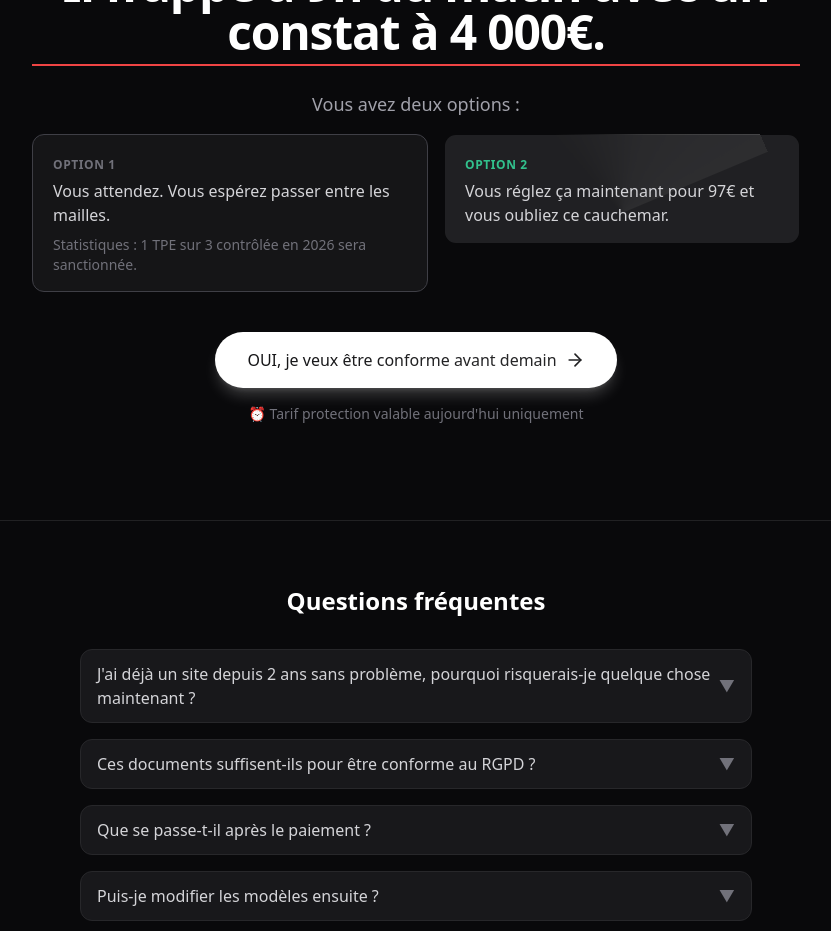
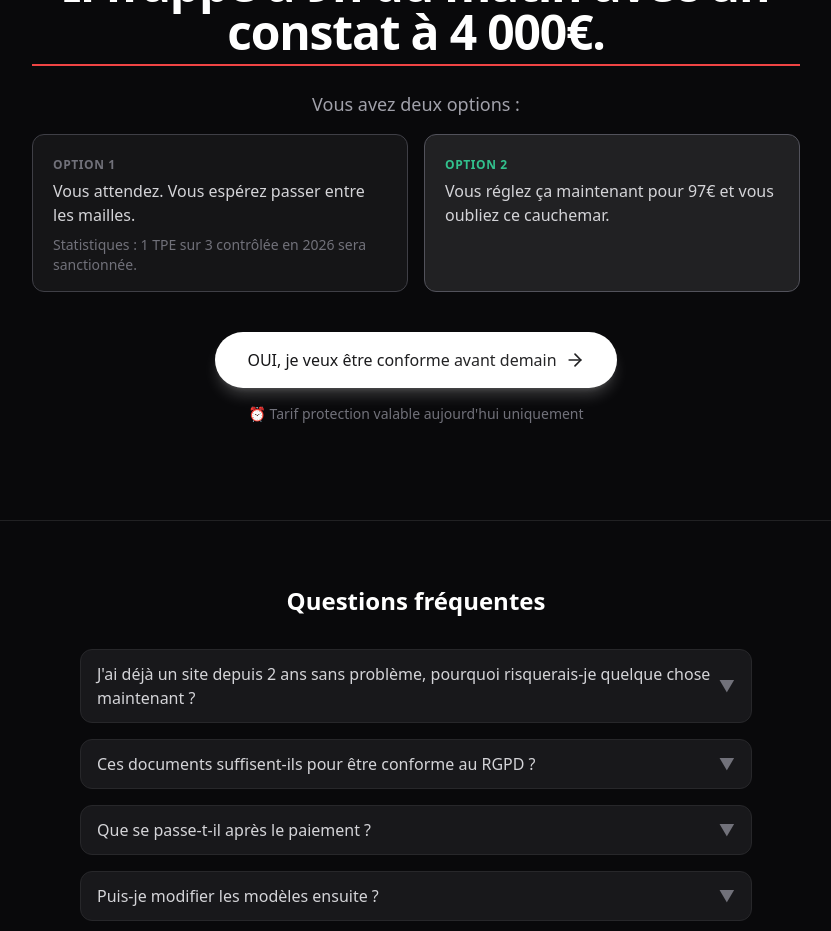
Before and after one commit to pierre6789/rgpdsimple, a React (Vite) app in the folder frontend/: page / in a window 1280 px wide. Shown: the part 3800-4731 px from the top of the page, without its empty margins (224-1055 px from the left). Built offline with nearby package versions, Linux system fonts and the light colour scheme.

Commit message:
Option 2: retour carte simple sans lueur

```diff
--- a/frontend/src/App.tsx
+++ b/frontend/src/App.tsx
@@ -536,11 +536,9 @@ function LandingPage() {
               <p className="text-zinc-300 mt-1">Vous attendez. Vous espérez passer entre les mailles.</p>
               <p className="text-sm text-zinc-500 mt-2">Statistiques : 1 TPE sur 3 contrôlée en 2026 sera sanctionnée.</p>
             </div>
-            <div className="flex-1 card-border-spin">
-              <div className="card-border-spin-inner rounded-xl bg-zinc-800/80 px-5 py-4">
-                <span className="text-xs font-semibold uppercase tracking-wider text-emerald-400/90">Option 2</span>
-                <p className="text-zinc-300 mt-1">Vous réglez ça maintenant pour 97€ et vous oubliez ce cauchemar.</p>
-              </div>
+            <div className="flex-1 rounded-xl bg-zinc-800/80 border border-zinc-600 px-5 py-4">
+              <span className="text-xs font-semibold uppercase tracking-wider text-emerald-400/90">Option 2</span>
+              <p className="text-zinc-300 mt-1">Vous réglez ça maintenant pour 97€ et vous oubliez ce cauchemar.</p>
             </div>
           </div>
           <a
--- a/frontend/src/index.css
+++ b/frontend/src/index.css
@@ -36,40 +36,6 @@
   50% { opacity: 0.6; box-shadow: 0 0 10px currentColor; }
 }
 
-/* Lueur blanche légère qui fait le tour de la carte Option 2 */
-.card-border-spin {
-  position: relative;
-  border-radius: 0.75rem;
-  padding: 1px;
-  overflow: hidden;
-}
-.card-border-spin::before {
-  content: "";
-  position: absolute;
-  inset: -50%;
-  width: 200%;
-  height: 200%;
-  background: conic-gradient(
-    from 0deg,
-    transparent 0%,
-    transparent 70%,
-    rgba(255, 255, 255, 0.18) 85%,
-    rgba(255, 255, 255, 0.25) 100%
-  );
-  animation: border-spin 3s linear infinite;
-}
-.card-border-spin .card-border-spin-inner {
-  position: relative;
-  z-index: 1;
-  border-radius: calc(0.75rem - 1px);
-  background: rgb(39 39 42 / 0.8);
-}
-@keyframes border-spin {
-  to {
-    transform: rotate(360deg);
-  }
-}
-
 #root {
   min-height: 100vh;
 }
```
